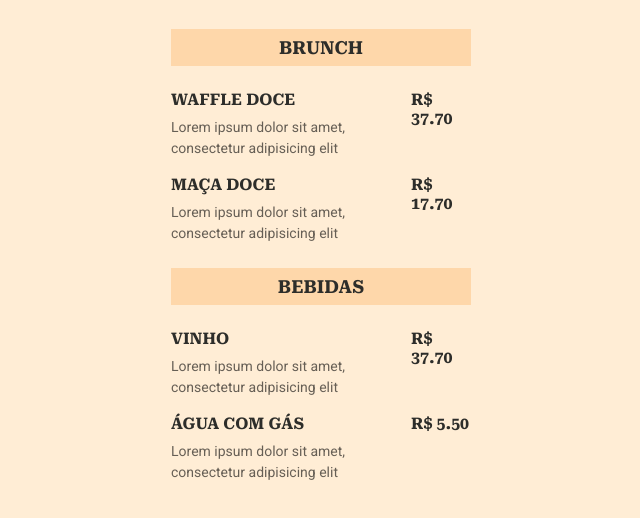
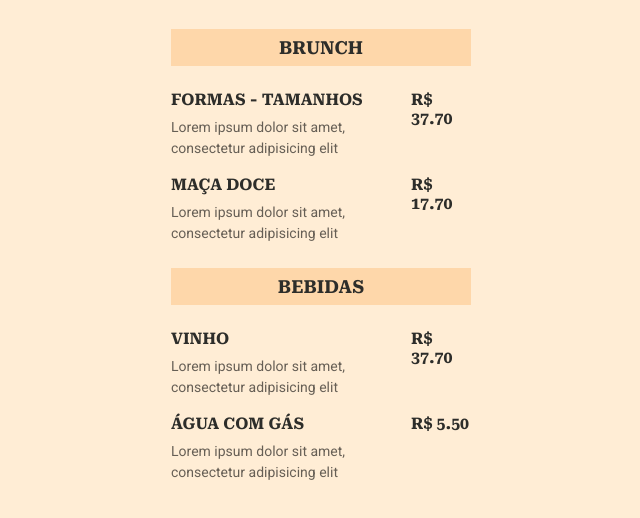
Before and after one commit to HomeProjectStudy/Menu, a plain HTML site: page index.html in a window 1280 px wide. Shown: the part 88-606 px from the top of the page, without its empty margins (319-959 px from the left). Drawn offline with Linux system fonts and the light colour scheme.

Commit message:
fix/ alter brunch name

```diff
--- a/index.html
+++ b/index.html
@@ -25,7 +25,7 @@
       <ul>
         <li>
           <div class="details">
-            <h3 class="product-title">Waffle Doce</h3>
+            <h3 class="product-title">Formas - Tamanhos</h3>
             <p class="description">
               Lorem ipsum dolor sit amet, consectetur adipisicing elit
             </p>
```
